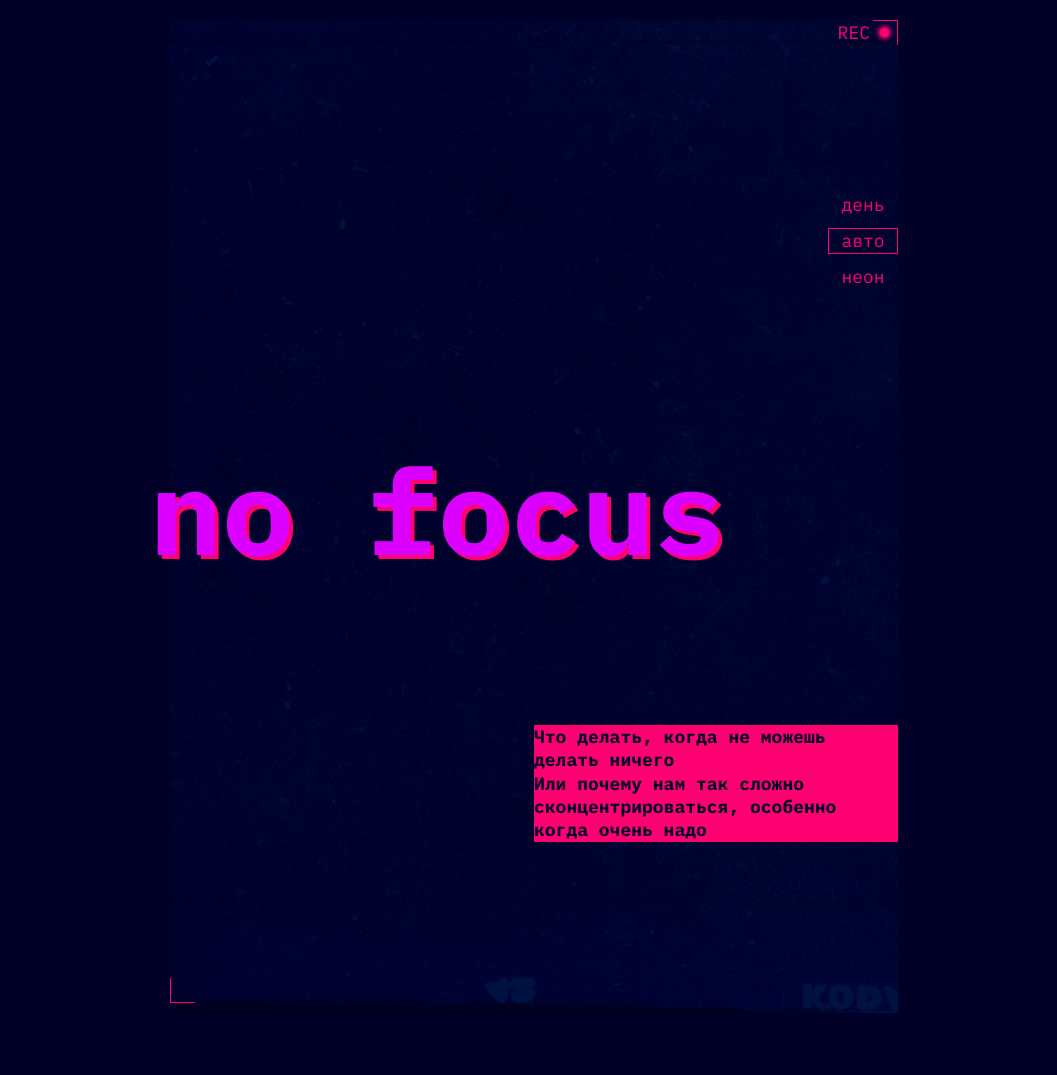
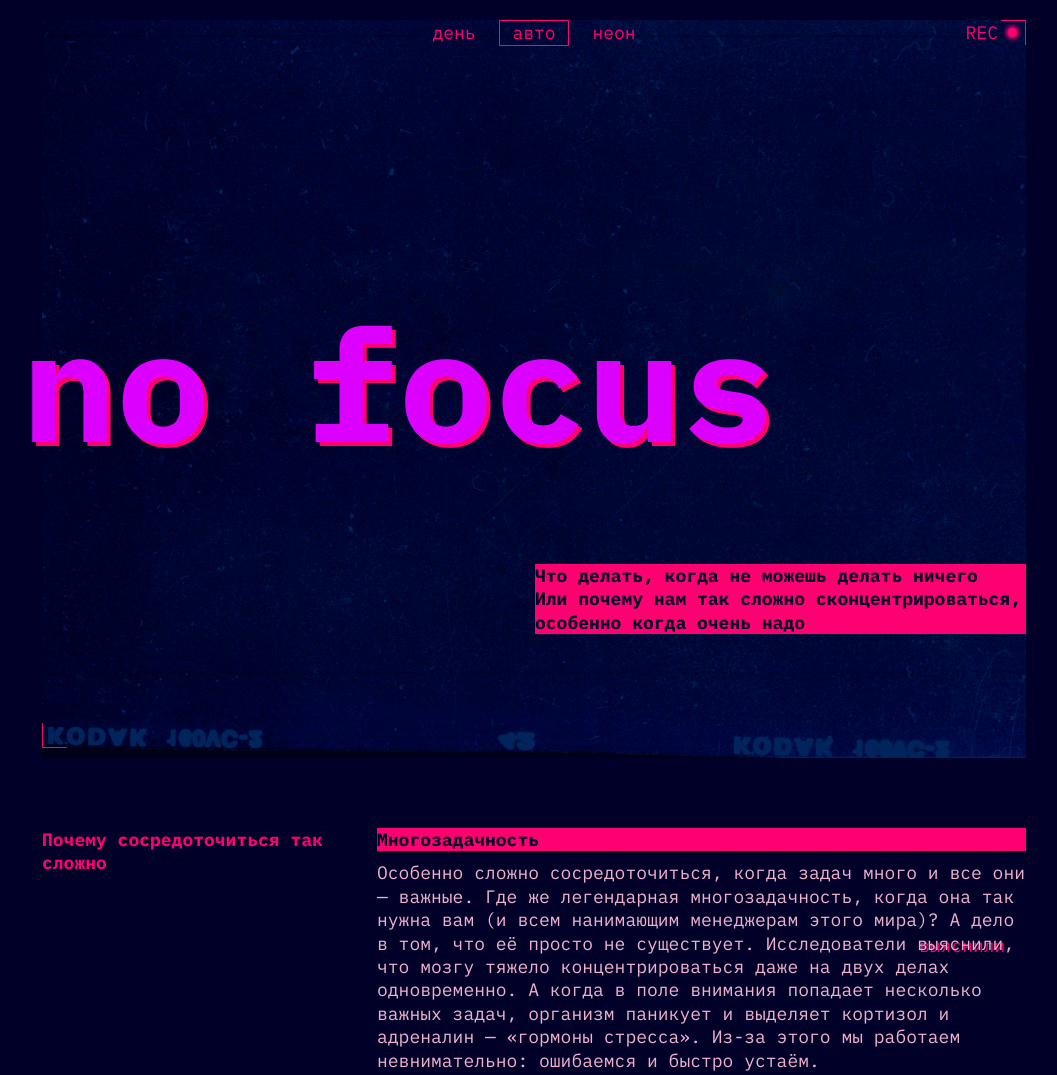
Before and after one commit to pav-alekseev/slozhno-sosredotochitsya, a plain HTML site: page index.html in a window 1280 px wide. Shown: the top 1075 px of the page, without its empty margins (106-1163 px from the left). Drawn offline with Linux system fonts and the light colour scheme.

Commit message:
adapt the layout for the third screen

```diff
--- a/styles/style.css
+++ b/styles/style.css
@@ -295,3 +295,51 @@
     text-align: center;
   }
 }
+
+@media (width >= 1024px) {
+  .page {
+    max-width: 1024px;
+  }
+
+  .cover {
+    opacity: 1;
+  }
+
+  .page__title {
+    font-size: clamp(7.5rem, 0.5625rem + 14.4531vw, 9.8125rem);
+  }
+
+  .header__theme-menu {
+    display: flex;
+    justify-content: center;
+    padding: 0 0 290px;
+  }
+
+  .header__theme-menu-list {
+    margin: auto;
+    flex-direction: row;
+  }
+
+  .header__text {
+    width: 491px;
+    margin: 132px 0 58px auto;
+  }
+
+  .section {
+    column-gap: 20px;
+    grid-template-columns: 315px 1fr;
+  }
+
+  .section_images {
+    grid-template-columns: 1fr;
+    gap: 20px;
+  }
+
+  .articles-list__concentration {
+    grid-template-columns: repeat(3, 1fr);
+  }
+
+  .footer {
+    padding: 315px 0;
+  }
+}
```
